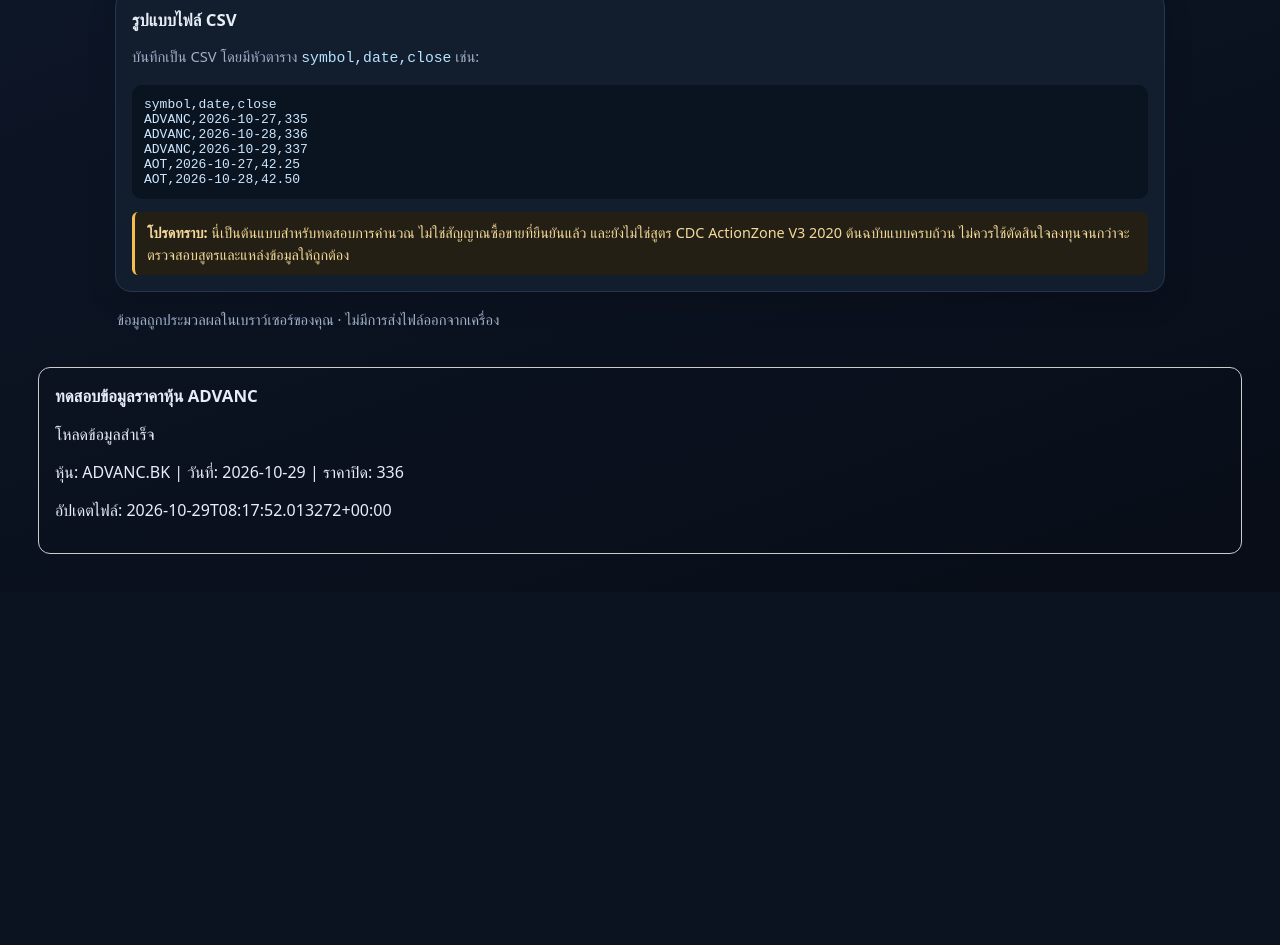
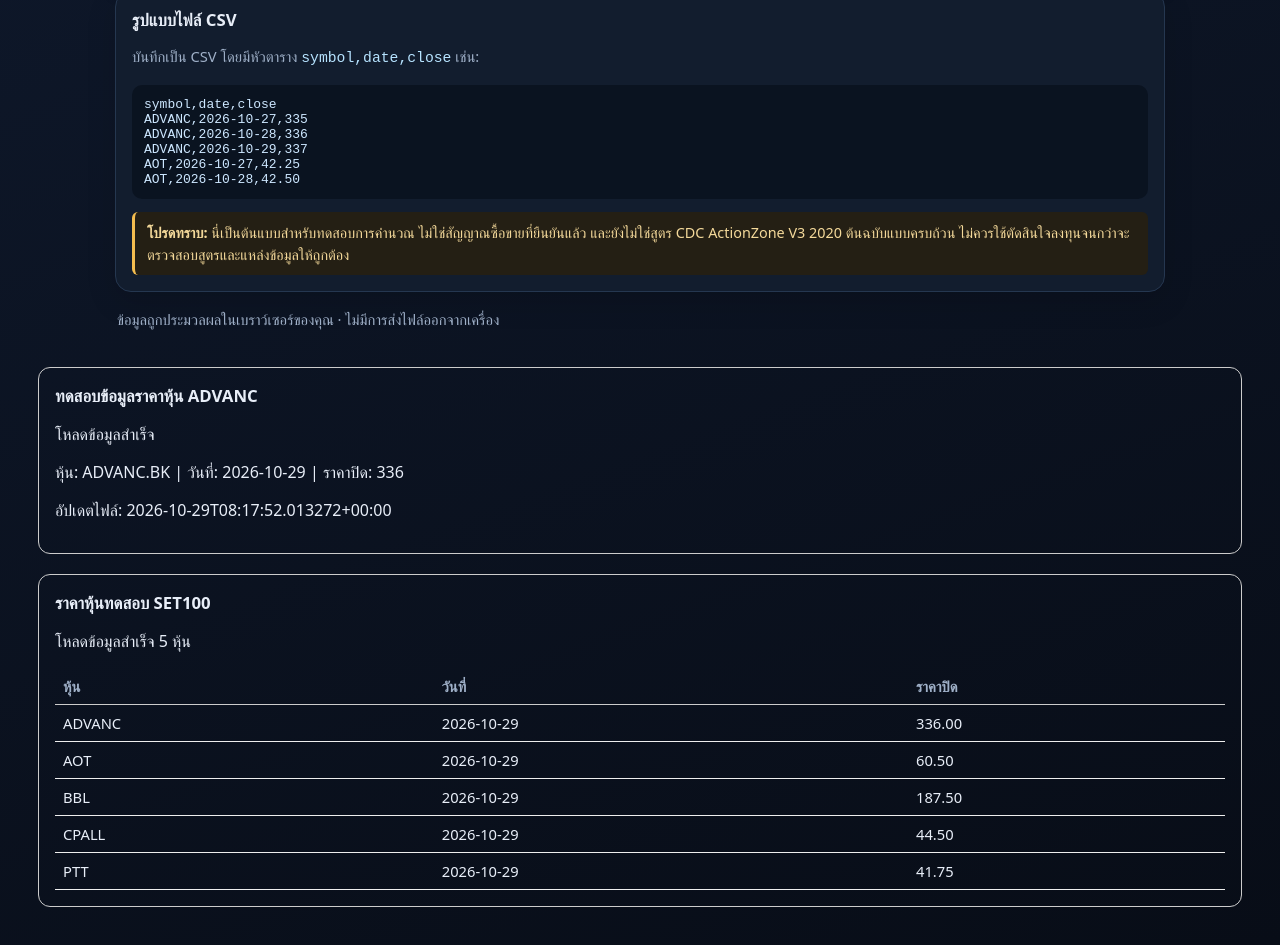
Before and after one commit to jaruk48-cpu/set100-cdc-scanner, a plain HTML site: page index.html in a window 1280 px wide. Shown: the part 624-1569 px from the top of the page. Before the commit the page ends 1216 px from the top, so only its background shows below. Drawn offline with Linux system fonts and the light colour scheme.

Commit message:
Update index.html

```diff
--- a/index.html
+++ b/index.html
@@ -129,4 +129,71 @@
   }
 })();
 </script>
+  <section id="multi-stock-test" style="margin:20px;padding:16px;border:1px solid #ccc;border-radius:12px;">
+  <h2>ราคาหุ้นทดสอบ SET100</h2>
+  <p id="multi-stock-status">กำลังโหลดราคาหุ้น...</p>
+  <div style="overflow-x:auto;">
+    <table style="width:100%;border-collapse:collapse;text-align:left;">
+      <thead>
+        <tr>
+          <th style="padding:8px;border-bottom:1px solid #ccc;">หุ้น</th>
+          <th style="padding:8px;border-bottom:1px solid #ccc;">วันที่</th>
+          <th style="padding:8px;border-bottom:1px solid #ccc;">ราคาปิด</th>
+        </tr>
+      </thead>
+      <tbody id="multi-stock-rows"></tbody>
+    </table>
+  </div>
+</section>
+
+<script>
+(async function () {
+  const status = document.getElementById("multi-stock-status");
+  const tbody = document.getElementById("multi-stock-rows");
+
+  try {
+    const response = await fetch("./data/set100-prices.json?t=" + Date.now());
+    if (!response.ok) throw new Error("HTTP " + response.status);
+
+    const data = await response.json();
+    const stocks = data.stocks || {};
+    const symbols = Object.keys(stocks);
+
+    if (!symbols.length) throw new Error("ไม่พบข้อมูลหุ้น");
+
+    tbody.replaceChildren();
+
+    for (const symbol of symbols) {
+      const rows = stocks[symbol] || [];
+      if (!rows.length) continue;
+
+      const latest = rows[rows.length - 1];
+      const tr = document.createElement("tr");
+
+      for (const value of [
+        symbol.replace(".BK", ""),
+        latest.date,
+        Number(latest.close).toLocaleString("th-TH", {
+          minimumFractionDigits: 2,
+          maximumFractionDigits: 4
+        })
+      ]) {
+        const td = document.createElement("td");
+        td.textContent = value;
+        td.style.padding = "8px";
+        td.style.borderBottom = "1px solid #eee";
+        tr.appendChild(td);
+      }
+
+      tbody.appendChild(tr);
+    }
+
+    status.textContent =
+      "โหลดข้อมูลสำเร็จ " + symbols.length + " หุ้น";
+  } catch (error) {
+    status.textContent =
+      "โหลดข้อมูลไม่สำเร็จ: " + error.message;
+  }
+})();
+</script>
 </body></html>
```
